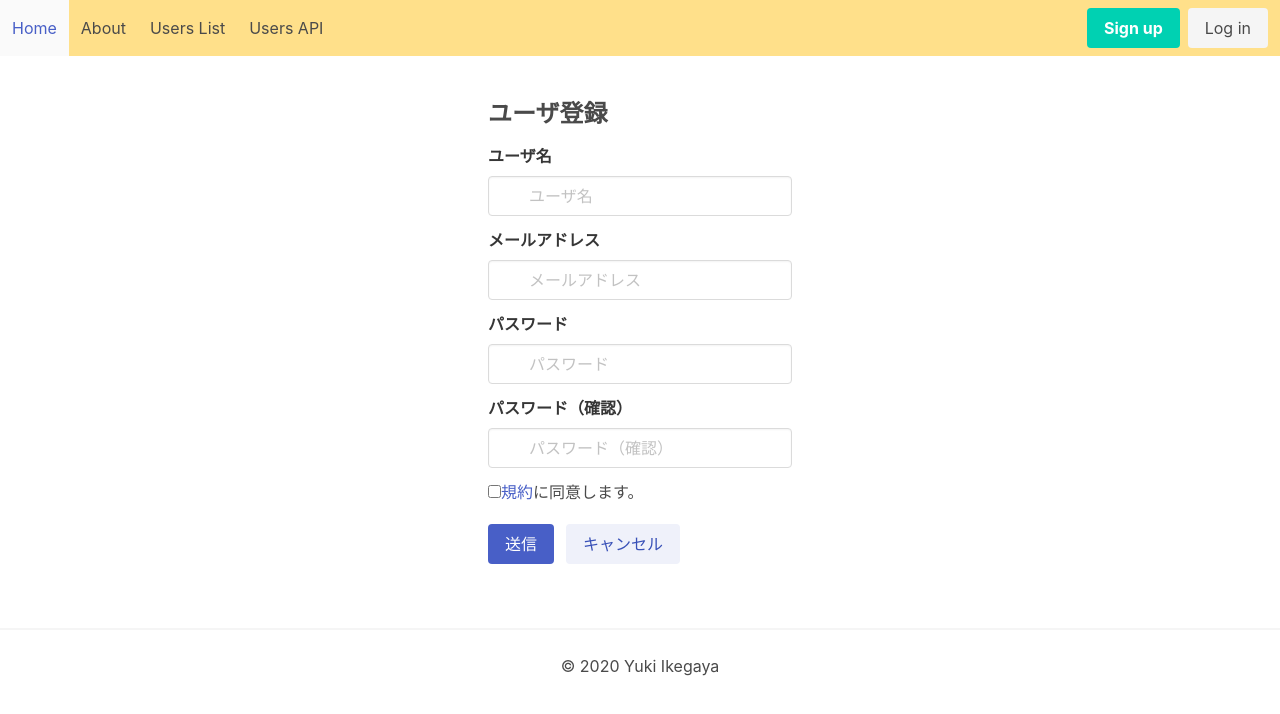
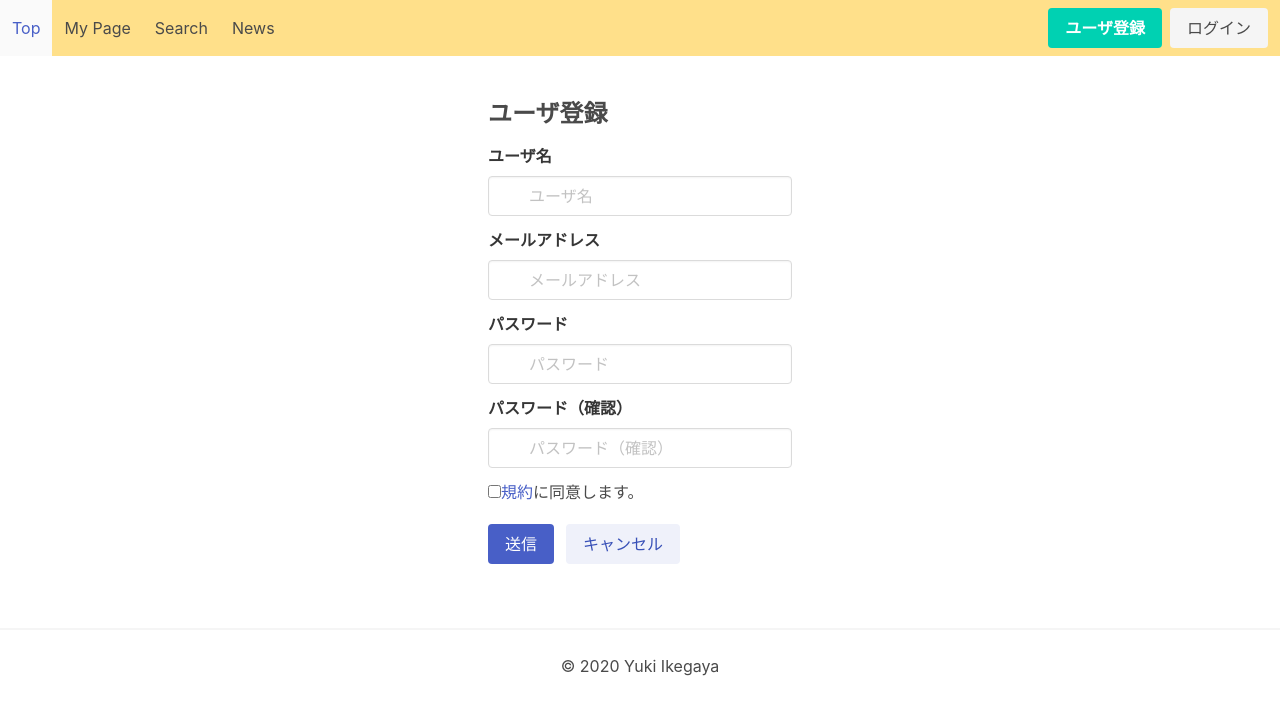
Before and after one commit to ikeyu0806/movie-info, a Next.js app: page /signup in a window 1280 px wide. Shown: the top 714 px of the page. Built offline with nearby package versions, Linux system fonts and the light colour scheme.

Commit message:
fix text, server port

```diff
--- a/components/Layout.tsx
+++ b/components/Layout.tsx
@@ -18,26 +18,26 @@ const Layout = ({ children, title = 'This is the default title' }: Props) => (
     <header>
       <nav className="navbar is-warning" role="navigation" aria-label="main navigation">
         <Link href="/">
-          <a className="navbar-item">Home</a>
+          <a className="navbar-item">Top</a>
         </Link>{' '}
         {' '}
         <Link href="/about">
-          <a className="navbar-item">About</a>
+          <a className="navbar-item">My Page</a>
         </Link>{' '}
         {' '}
         <Link href="/users">
-          <a className="navbar-item">Users List</a>
+          <a className="navbar-item">Search</a>
         </Link>{' '}
-         <a href="/api/users" className="navbar-item">Users API</a>
+         <a href="/api/users" className="navbar-item">News</a>
 
         <div className="navbar-end">
           <div className="navbar-item">
             <div className="buttons">
               <a className="button is-primary" href="/signup">
-                <strong>Sign up</strong>
+                <strong>ユーザ登録</strong>
               </a>
               <a className="button is-light">
-                Log in
+                ログイン
               </a>
             </div>
           </div>
--- a/pages/signup.tsx
+++ b/pages/signup.tsx
@@ -22,7 +22,7 @@ const SignUp = () => {
   }
 
   const ExecSignUp = () => {
-    axios.post('http://localhost:8000/signup', params), {
+    axios.post('http://localhost:3002/signup', params), {
       headers: {
         'Content-Type': 'application/json'
       }
```
